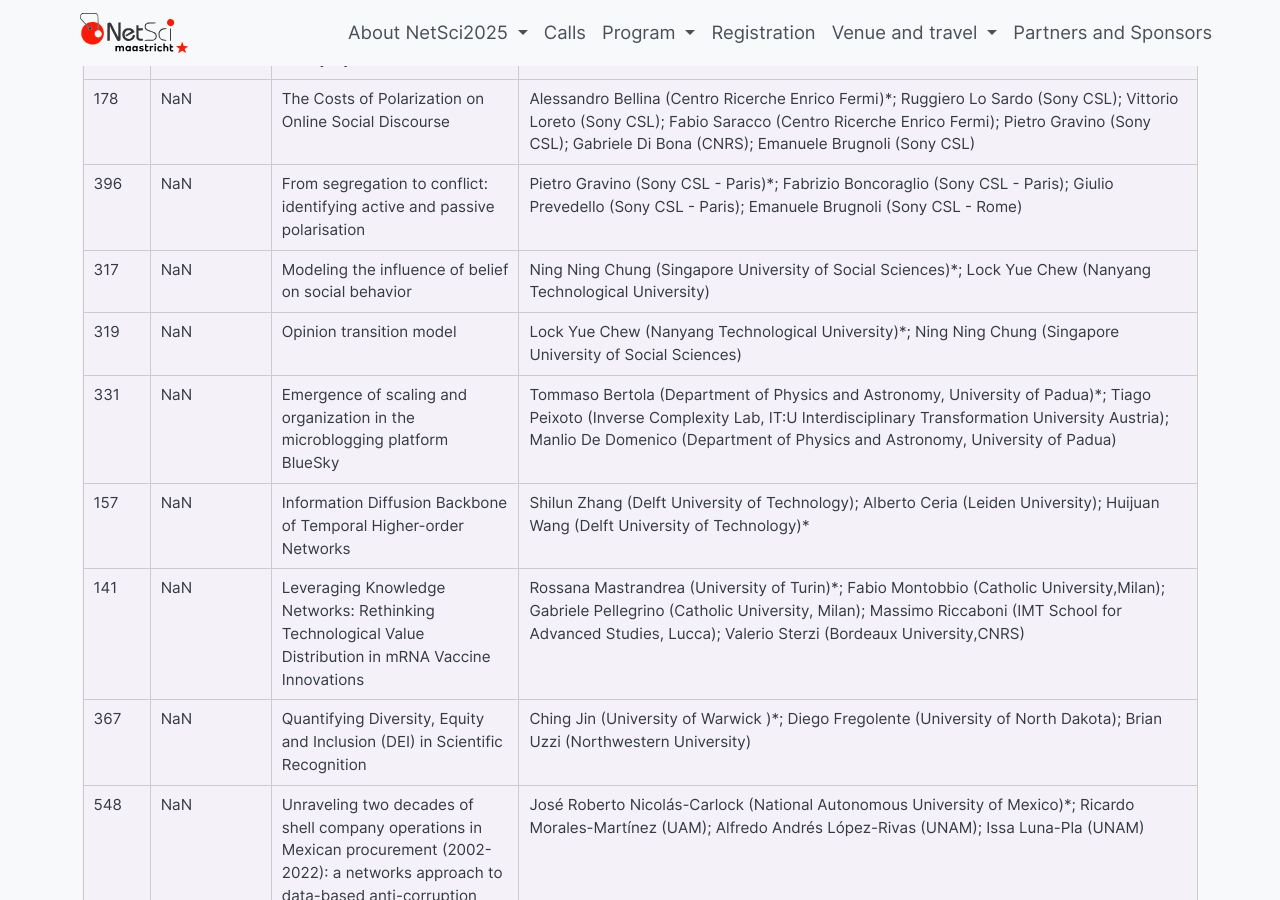
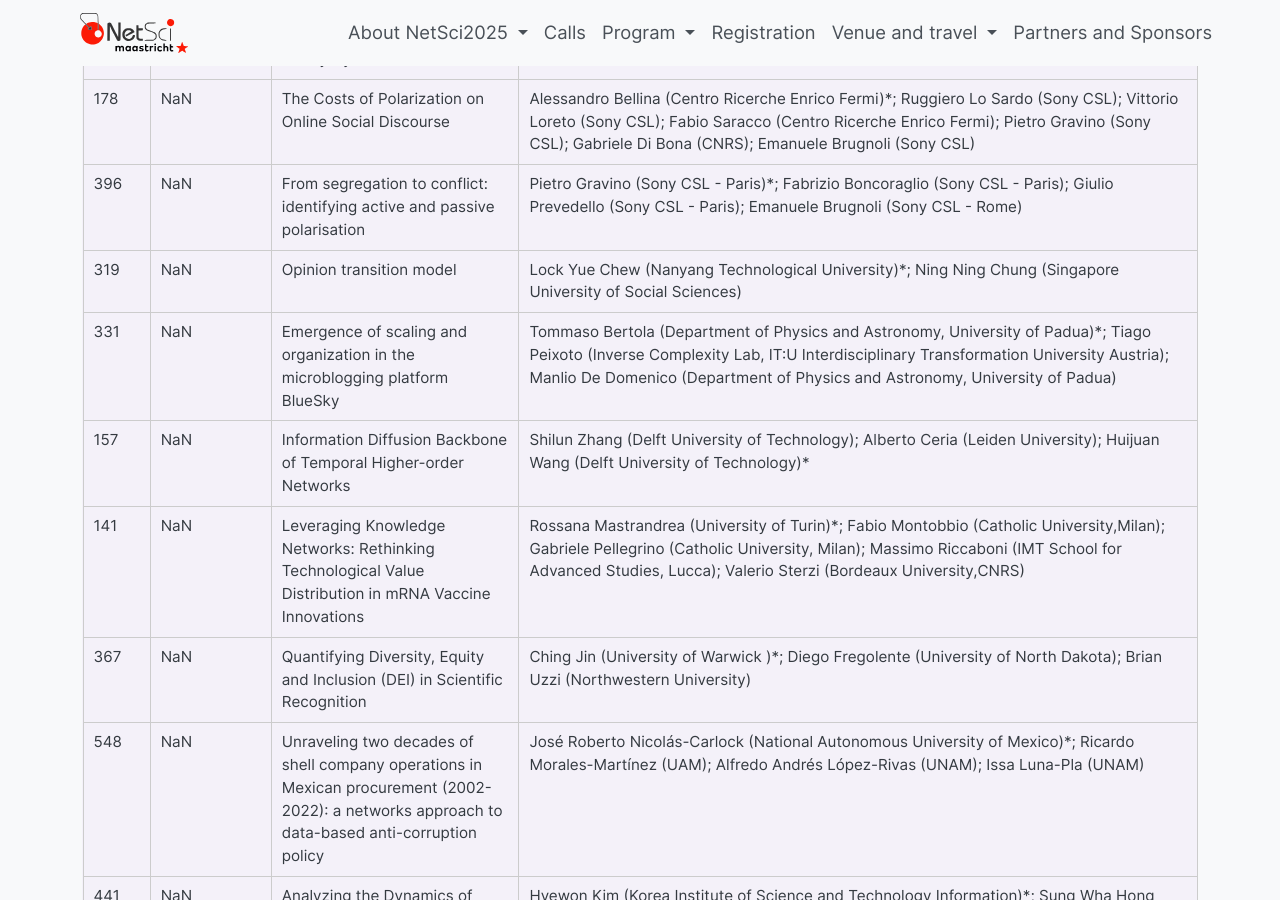
Before and after one commit to NetSci2025/netsci2025.github.io, a Jekyll site: the page built from _posters/friday-posters.md, in a window 1280 px wide and 900 px high, scrolled down 3125 px. Built offline with Jekyll 4.4.1, drawn with Linux system fonts in a browser that asks for light colours.

Commit message:
Update friday-posters.yml

```diff
--- a/_data/posters/friday-posters.yml
+++ b/_data/posters/friday-posters.yml
@@ -222,12 +222,6 @@ talks:
   Talk title: 'From segregation to conflict: identifying active and passive polarisation'
   Authors: Pietro Gravino (Sony CSL - Paris)*; Fabrizio Boncoraglio (Sony CSL - Paris);
     Giulio Prevedello (Sony CSL - Paris); Emanuele Brugnoli (Sony CSL - Rome)
-- Session name: Friday Lightnings
-  Paper ID: '317'
-  Presenter: .nan
-  Talk title: Modeling the influence of belief on social behavior
-  Authors: Ning Ning Chung (Singapore University of Social Sciences)*; Lock Yue Chew
-    (Nanyang Technological University)
 - Session name: Friday Lightnings
   Paper ID: '319'
   Presenter: .nan
```
